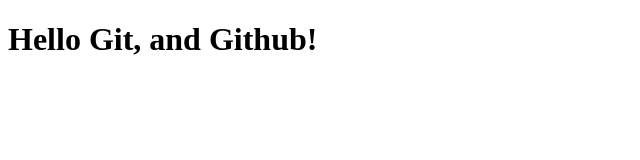
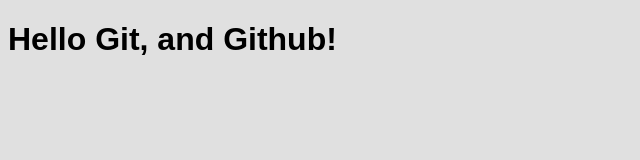
Before and after one commit to arifimeri/MyWebProject, a plain HTML site: page index.html in a window 1280 px wide. Shown: the whole page, without its empty margins (0-640 px from the left). Drawn offline with Linux system fonts and the light colour scheme.

Commit message:
Add style.css and link it in index.html

```diff
--- a/index.html
+++ b/index.html
@@ -4,6 +4,7 @@
     <meta charset="UTF-8">
     <meta name="viewport" content="width=device-width, initial-scale=1.0">
     <title>My Web Project</title>
+    <link rel="stylesheet" href="./style.css">
 </head>
 <body>
     <h1>Hello Git, and Github!</h1>
--- /dev/null
+++ b/style.css
@@ -0,0 +1,4 @@
+body{
+    font-family: Arial, sans-serif;
+    background-color: #e0e0e0;
+}
```
